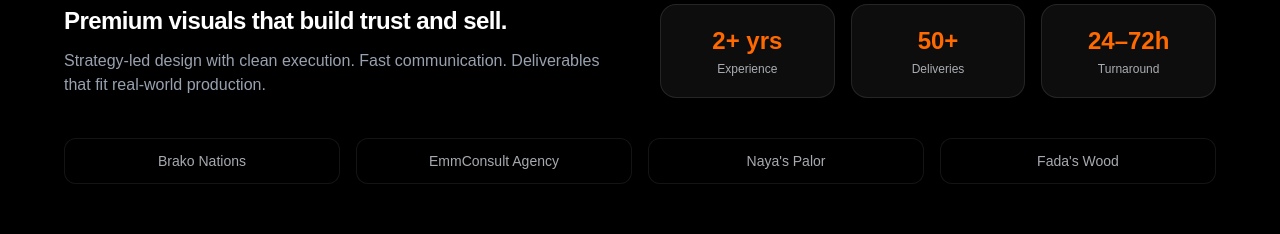
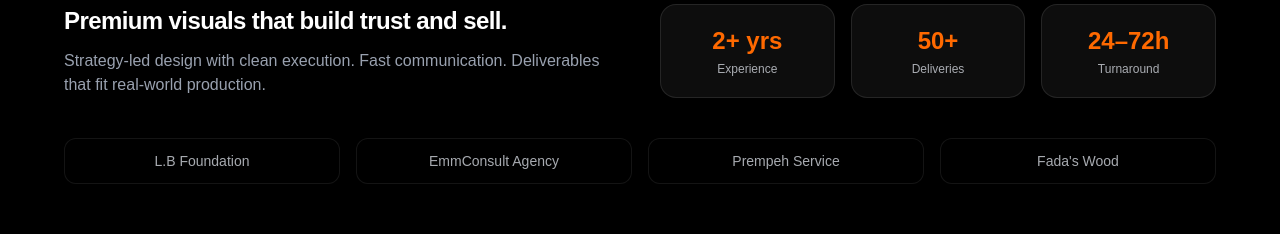
Before and after one commit to calebboateng1702/p3-graphics-portfolio, a Next.js app: page / in a window 1280 px wide. Shown: the part 860-1094 px from the top of the page. Built offline with nearby package versions, Linux system fonts and the light colour scheme.

Commit message:
update homepage

```diff
--- a/src/app/HomeClient.jsx
+++ b/src/app/HomeClient.jsx
@@ -186,7 +186,7 @@ export default function HomeClient({ projects }) {
           </div>
 
           <div className="mt-10 grid grid-cols-2 sm:grid-cols-4 gap-4 opacity-80">
-            {["Brako Nations", "EmmConsult Agency ", "Naya's Palor", "Fada's Wood"].map((c) => (
+            {["L.B Foundation", "EmmConsult Agency ", "Prempeh Service", "Fada's Wood"].map((c) => (
               <div
                 key={c}
                 className="rounded-xl border border-white/10 bg-black/20 px-4 py-3 text-center text-sm text-gray-300"
@@ -487,7 +487,7 @@ export default function HomeClient({ projects }) {
             {[
               {
                 q: "P3 Graphics delivered a clean identity system that made our brand look premium instantly.",
-                n: "Akwesi Ferro",
+                n: "Akwesi Faro",
                 r: "Founder, fada's Wood",
               },
               {
@@ -497,8 +497,8 @@ export default function HomeClient({ projects }) {
               },
               {
                 q: "The motion graphics elevated our content and improved engagement.",
-                n: "Brako Nations",
-                r: "Content Creator",
+                n: "Prempeh Service",
+                r: "Rental Business ",
               },
             ].map((t, i) => (
               <motion.div
```
